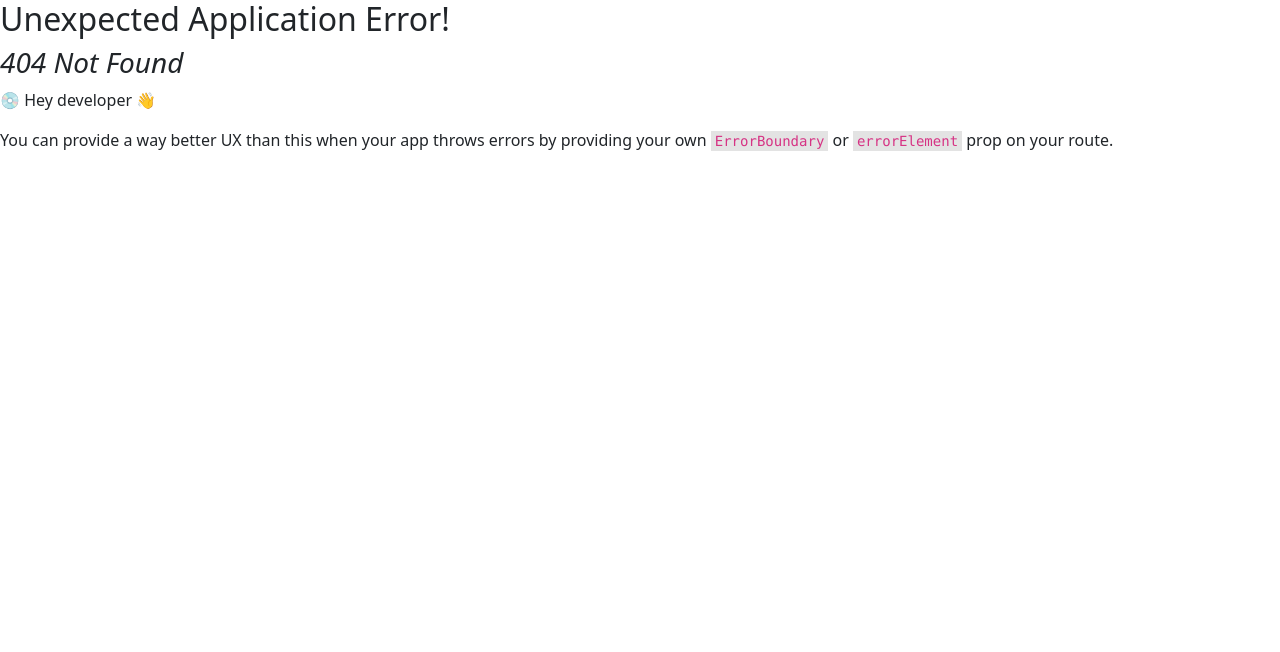
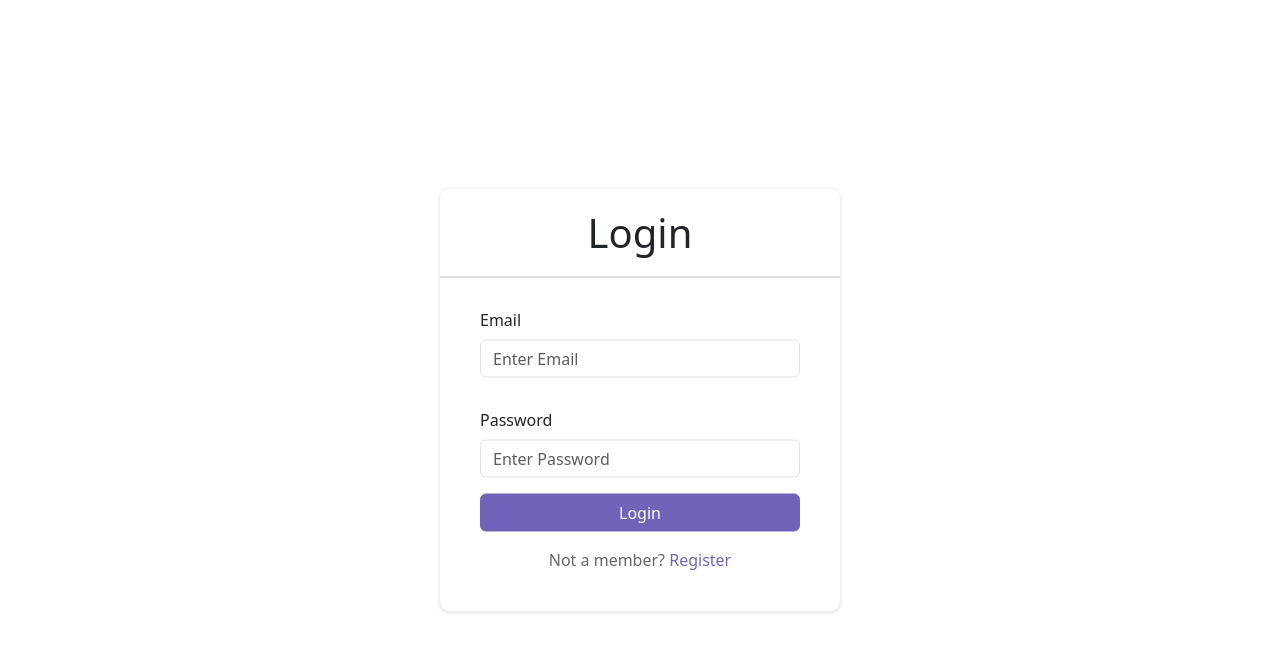
Before and after one commit to skoolboi434/react-dashboard, a React (Create React App) app: page /login in a window 1280 px wide. Before the commit this address had no page. Shown: the top 652 px of the page. Built offline with nearby package versions, Linux system fonts and the light colour scheme.

Commit message:
Login and Register Screens added

```diff
--- a/src/App.js
+++ b/src/App.js
@@ -1,17 +1,12 @@
 import React from 'react';
-import SidebarMenu from './components/SidebarMenu';
-import { Row, Col } from 'react-bootstrap';
+
 import { Outlet } from 'react-router-dom';
-import PageWrap from './components/PageWrap';
-import ArticleCard from './components/cards/ArticleCard';
-import PagesCard from './components/cards/PagesCard';
 
 const App = () => {
   return (
-    <div className='dashboard-container'>
-      <SidebarMenu />
+    <>
       <Outlet />
-    </div>
+    </>
   );
 };
 
--- a/src/App.scss
+++ b/src/App.scss
@@ -3,3 +3,4 @@
 @import './scss/components/sidebarmenu.scss';
 @import './scss/components/content-card.scss';
 @import './scss/pages/homescreen.scss';
+@import './scss/pages/loginscreen.scss';
--- a/src/components/PageWrap.jsx
+++ b/src/components/PageWrap.jsx
@@ -1,7 +1,7 @@
 import React from 'react';
 
 const PageWrap = ({ children }) => {
-  return <div className='page-wrap'>{children}</div>;
+  return <div className='dashboard-container'>{children}</div>;
 };
 
 export default PageWrap;
--- a/src/index.js
+++ b/src/index.js
@@ -6,11 +6,15 @@ import 'bootstrap/dist/css/bootstrap.min.css';
 import App from './App';
 import reportWebVitals from './reportWebVitals';
 import HomeScreen from './screens/HomeScreen';
+import LoginScreen from './screens/LoginScreen';
+import RegisterScreen from './screens/RegisterScreen';
 
 const router = createBrowserRouter(
   createRoutesFromElements(
     <Route path='/' element={<App />}>
       <Route index={true} path='/' element={<HomeScreen />} />
+      <Route path='/login' element={<LoginScreen />} />
+      <Route path='/register' element={<RegisterScreen />} />
     </Route>
   )
 );
--- a/src/screens/HomeScreen.jsx
+++ b/src/screens/HomeScreen.jsx
@@ -1,10 +1,14 @@
 import React from 'react';
 import { Button } from 'react-bootstrap';
 import { FaSearch, FaPaperPlane, FaNewspaper } from 'react-icons/fa';
+import PageWrap from '../components/PageWrap';
+import SidebarMenu from '../components/SidebarMenu';
 
 const HomeScreen = () => {
   return (
     <>
+      <PageWrap>
+        <SidebarMenu />
         <div className='content-container'>
           <div className='header-container'>
             <div className='header-title'>
@@ -85,7 +89,7 @@ const HomeScreen = () => {
                     <td>Bills Hamlin will put the millions raised into his charity</td>
                     <td>Times Leader</td>
                     <td>Draft</td>
-                  <td>Oct 25, 2023</td>
+                    <td>{new Date().toLocaleString()}</td>
                     <td>
                       <Button variant='primary'>Edit</Button>
                     </td>
@@ -96,7 +100,7 @@ const HomeScreen = () => {
                     <td>Bills Hamlin will put the millions raised into his charity</td>
                     <td>Times Leader</td>
                     <td>Draft</td>
-                  <td>Oct 25, 2023</td>
+                    <td>{new Date().toLocaleString()}</td>
                     <td>
                       <Button variant='primary'>Edit</Button>
                     </td>
@@ -107,7 +111,7 @@ const HomeScreen = () => {
                     <td>Bills Hamlin will put the millions raised into his charity</td>
                     <td>Times Leader</td>
                     <td>Draft</td>
-                  <td>Oct 25, 2023</td>
+                    <td>{new Date().toLocaleString()}</td>
                     <td>
                       <Button variant='primary'>Edit</Button>
                     </td>
@@ -117,6 +121,7 @@ const HomeScreen = () => {
             </div>
           </div>
         </div>
+      </PageWrap>
     </>
   );
 };
--- /dev/null
+++ b/src/screens/LoginScreen.jsx
@@ -0,0 +1,27 @@
+import React from 'react';
+import { Form, Button } from 'react-bootstrap';
+import { Link } from 'react-router-dom';
+
+const LoginScreen = () => {
+  return (
+    <div className='center'>
+      <h1>Login</h1>
+      <Form className='login-form'>
+        <Form.Group className='mb-3 input-field' controlId='email'>
+          <Form.Label>Email</Form.Label>
+          <Form.Control type='text' placeholder='Enter Email' required />
+        </Form.Group>
+        <Form.Group className='mb-3 input-field' controlId='password'>
+          <Form.Label>Password</Form.Label>
+          <Form.Control type='password' placeholder='Enter Password' required />
+        </Form.Group>
+        <Button type='submit'>Login</Button>
+        <div className='signup-link mt-3'>
+          Not a member? <Link to='/register'>Register</Link>
+        </div>
+      </Form>
+    </div>
+  );
+};
+
+export default LoginScreen;
--- /dev/null
+++ b/src/screens/RegisterScreen.jsx
@@ -0,0 +1,31 @@
+import React from 'react';
+import { Form, Button } from 'react-bootstrap';
+import { Link } from 'react-router-dom';
+
+const RegisterScreen = () => {
+  return (
+    <div className='center'>
+      <h1>Register</h1>
+      <Form className='register-form'>
+        <Form.Group className='mb-3 input-field' controlId='email'>
+          <Form.Label>Email</Form.Label>
+          <Form.Control type='email' placeholder='Enter Email' required />
+        </Form.Group>
+        <Form.Group className='mb-3 input-field' controlId='password'>
+          <Form.Label>Password</Form.Label>
+          <Form.Control type='password' placeholder='Enter Password' required />
+        </Form.Group>
+        <Form.Group className='mb-3 input-field' controlId='confirm_password'>
+          <Form.Label>Confirm Password</Form.Label>
+          <Form.Control type='password' placeholder='Confirm Password' required />
+        </Form.Group>
+        <Button type='submit'>Register</Button>
+        <div className='signup-link mt-3'>
+          Already a member? <Link to='/login'>Login</Link>
+        </div>
+      </Form>
+    </div>
+  );
+};
+
+export default RegisterScreen;
--- /dev/null
+++ b/src/scss/pages/loginscreen.scss
@@ -0,0 +1,47 @@
+.center {
+  position: absolute;
+  top: 50%;
+  left: 50%;
+  transform: translate(-50%, -50%);
+  width: 400px;
+  background: #fff;
+  border-radius: 10px;
+  box-shadow: rgba(0, 0, 0, 0.16) 0px 1px 4px;
+
+  h1 {
+    text-align: center;
+    padding: 20px 0;
+    border-bottom: 1px solid silver;
+  }
+
+  .login-form,
+  .register-form {
+    padding: 0 40px 40px 40px;
+
+    .input-field {
+      position: relative;
+      margin: 30px 0;
+    }
+
+    .btn {
+      background: rgba(113, 99, 186, 255);
+      border: 1px solid rgba(113, 99, 186, 255);
+      width: 100%;
+    }
+
+    .signup-link {
+      text-align: center;
+      font-size: 16px;
+      color: #666666;
+
+      a {
+        color: rgba(113, 99, 186, 255);
+        text-decoration: none;
+
+        &:hover {
+          color: purple;
+        }
+      }
+    }
+  }
+}
```
Lines whose indentation alone changed are shown as unchanged.
